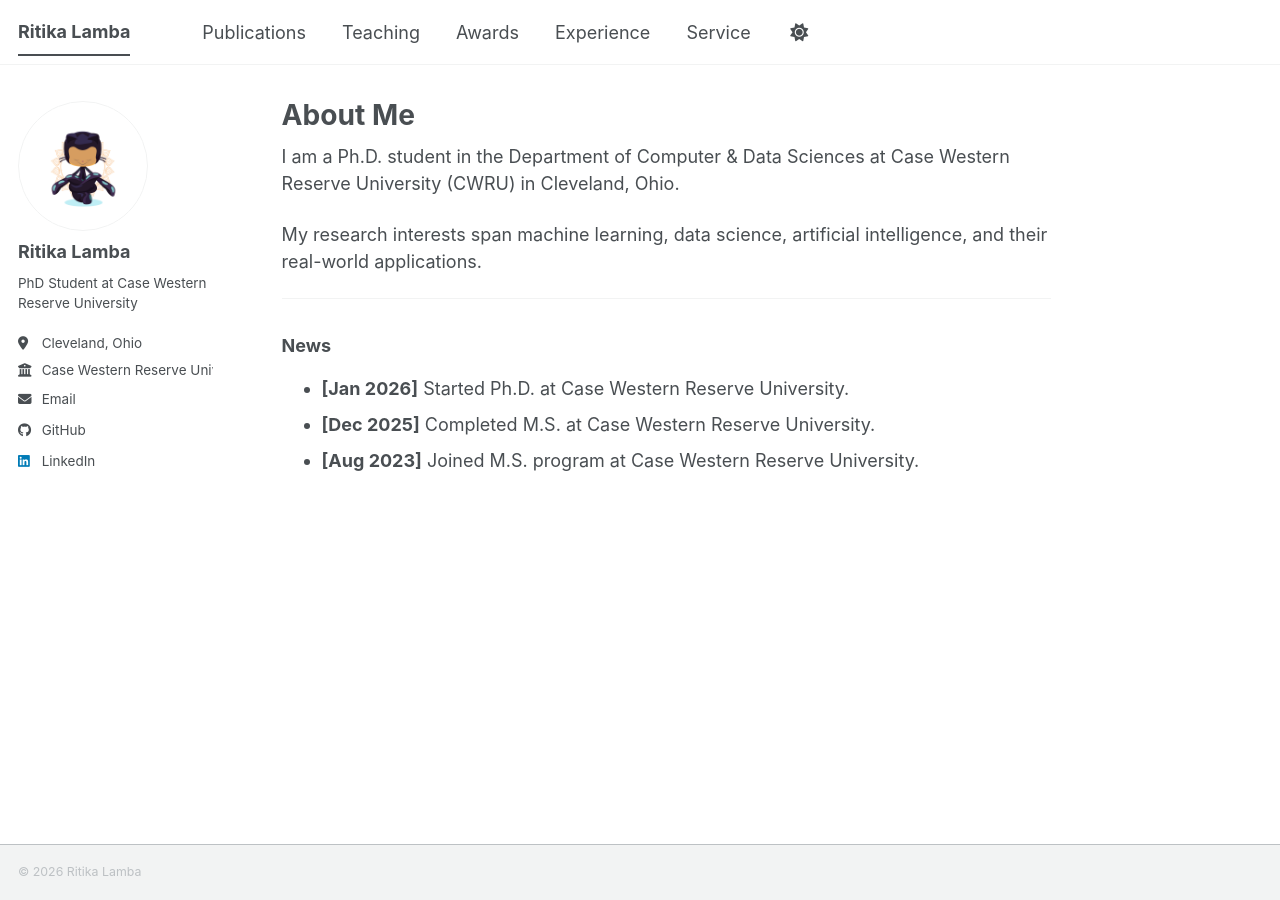
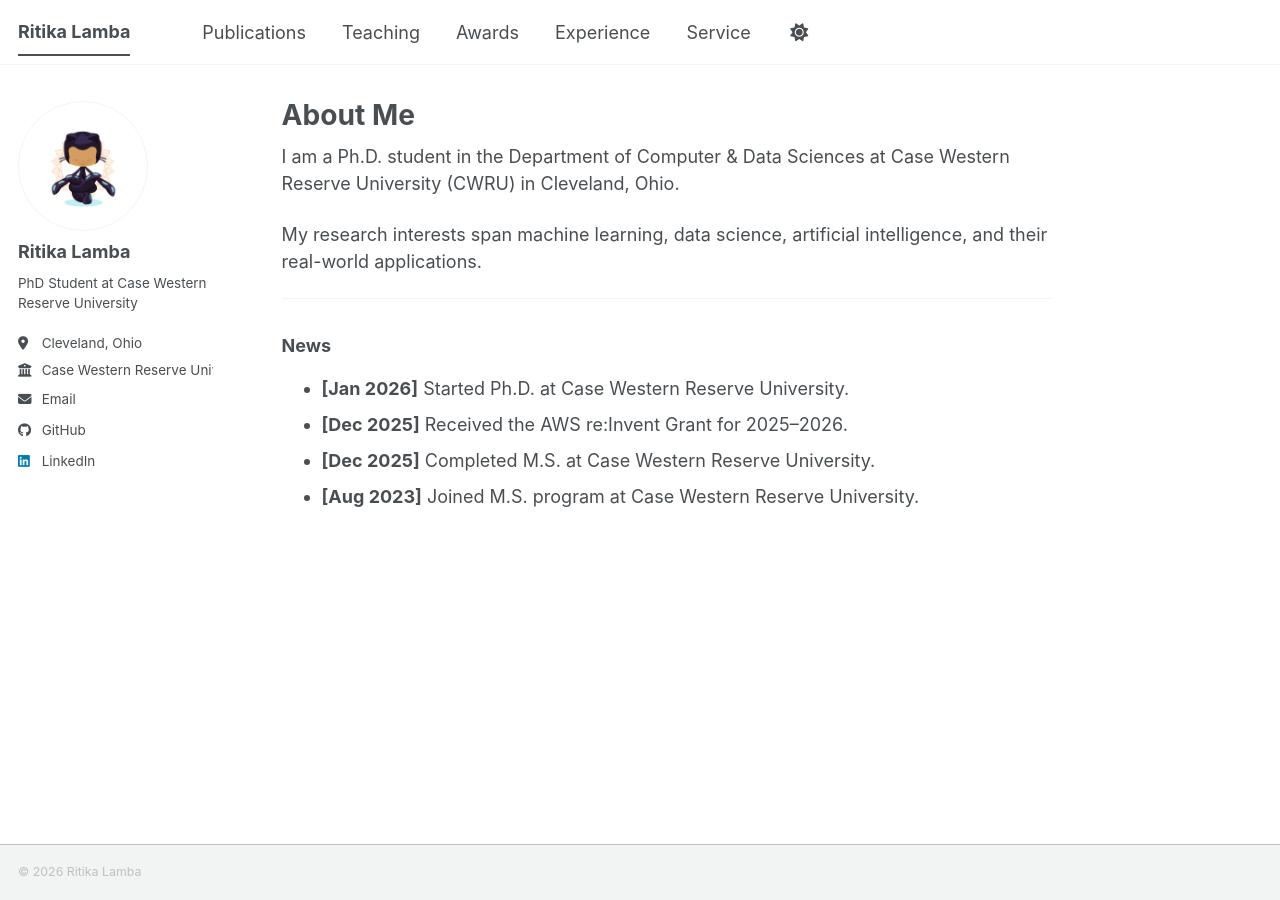
Before and after one commit to rxl895/Personal-Website, a Jekyll site: the page built from _pages/about.md, in a window 1280 px wide. Built offline with Jekyll 4.4.1, drawn with Linux system fonts in a browser that asks for light colours; a script bundle is joined from its source files by our own code; a style sheet for code colours, icons or effects is not loaded.

Commit message:
Add AWS re:Invent Grant 2025-2026 to news section

```diff
--- a/_pages/about.md
+++ b/_pages/about.md
@@ -17,5 +17,6 @@ My research interests span machine learning, data science, artificial intelligen
 
 ### News
 * **[Jan 2026]** Started Ph.D. at Case Western Reserve University.
+* **[Dec 2025]** Received the AWS re:Invent Grant for 2025–2026.
 * **[Dec 2025]** Completed M.S. at Case Western Reserve University.
 * **[Aug 2023]** Joined M.S. program at Case Western Reserve University.
```
